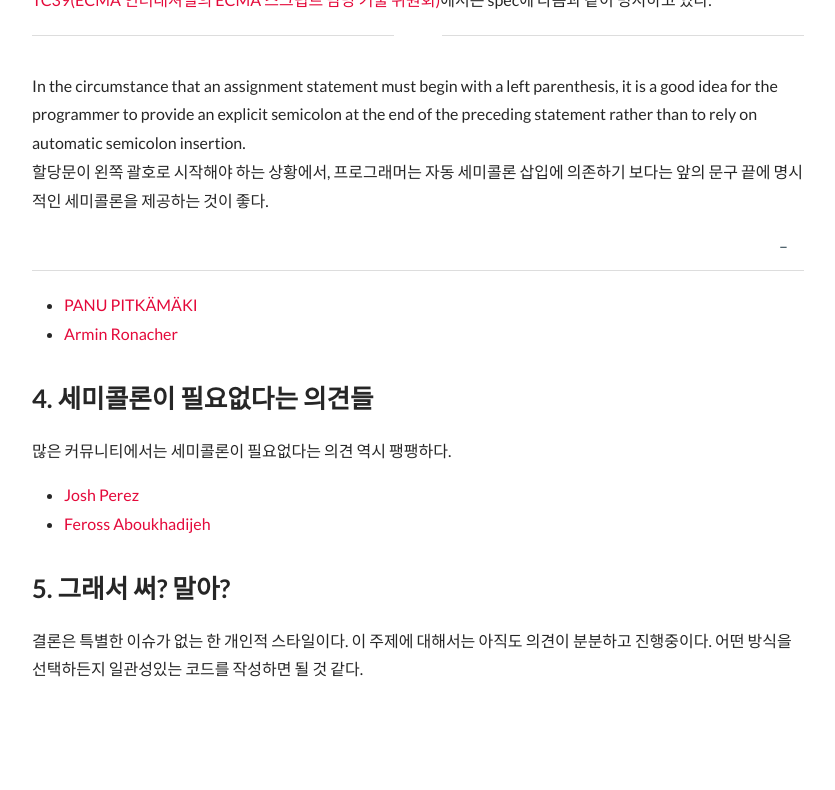
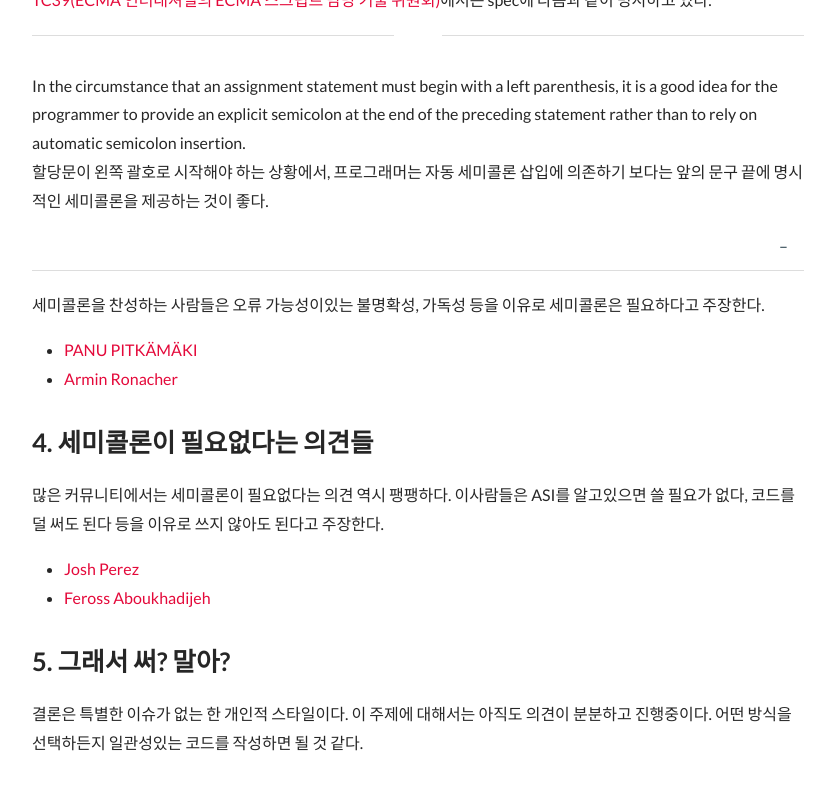
Before and after one commit to daesuni/daesuni.github.io, a Jekyll site: the page built from _posts/2019-02-06-Javascript semicolon.md, in a window 1280 px wide and 900 px high, scrolled down 1703 px. Shown: the top 790 px of the window, without its empty margins (222-1057 px from the left). Built offline with Jekyll 4.4.1, drawn with Linux system fonts in a browser that asks for light colours; comment, search, counter and statistics services are not loaded.

Commit message:
new post

```diff
--- a/_posts/2019-02-06-Javascript semicolon.md
+++ b/_posts/2019-02-06-Javascript semicolon.md
@@ -55,12 +55,14 @@ JavaScript 파서는 소스 코드를 파싱하는 동안 다음과 같은 특
 
 > In the circumstance that an assignment statement must begin with a left parenthesis, it is a good idea for the programmer to provide an explicit semicolon at the end of the preceding statement rather than to rely on automatic semicolon insertion.<br/> 할당문이 왼쪽 괄호로 시작해야 하는 상황에서, 프로그래머는 자동 세미콜론 삽입에 의존하기 보다는 앞의 문구 끝에 명시적인 세미콜론을 제공하는 것이 좋다.
 
+세미콜론을 찬성하는 사람들은 오류 가능성이있는 불명확성, 가독성 등을 이유로 세미콜론은 필요하다고 주장한다.
+
 - <a target="_blank" href="https://bytearcher.com/articles/plea-for-semicolons/">PANU PITKÄMÄKI</a>
 - <a target="_blank" href="http://lucumr.pocoo.org/2011/2/6/automatic-semicolon-insertion/">Armin Ronacher</a>
 
 ### 4. 세미콜론이 필요없다는 의견들
 
-많은 커뮤니티에서는 세미콜론이 필요없다는 의견 역시 팽팽하다.
+많은 커뮤니티에서는 세미콜론이 필요없다는 의견 역시 팽팽하다. 이사람들은 ASI를 알고있으면 쓸 필요가 없다, 코드를 덜 써도 된다 등을 이유로 쓰지 않아도 된다고 주장한다.
 
 - <a target="_blank" href="https://medium.com/@goatslacker/no-you-dont-need-semicolons-148d936b9cf2">Josh Perez</a>
 - <a target="_blank" href="https://feross.org/never-use-semicolons/">Feross Aboukhadijeh</a>
```
